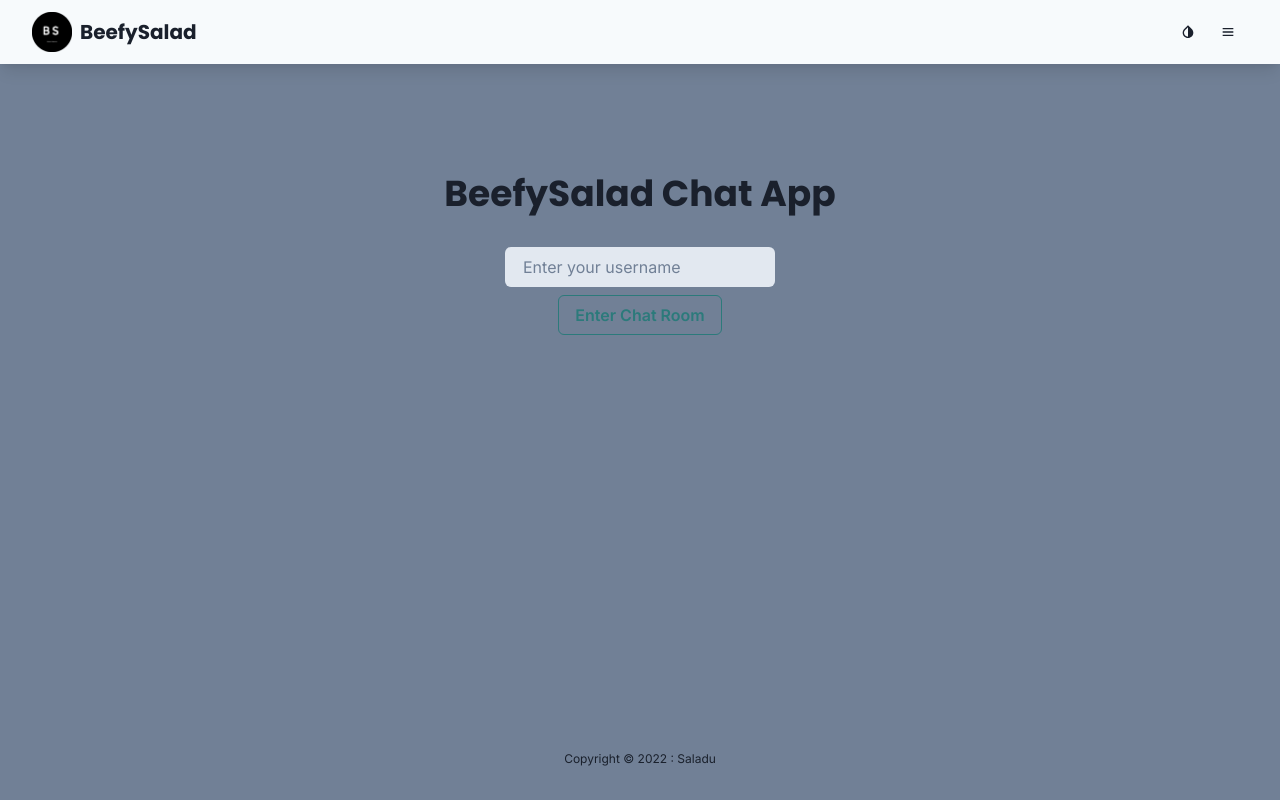
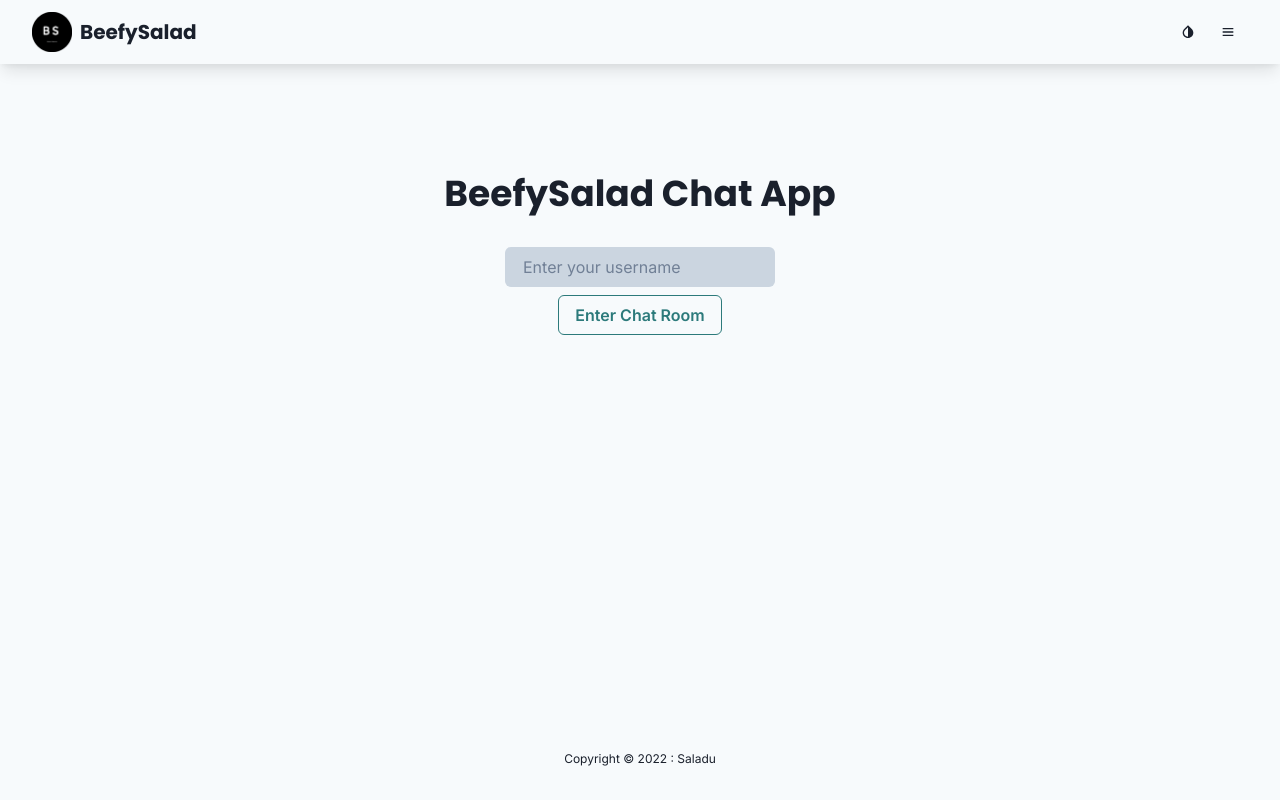
Before and after one commit to beefysalad/nest-react-template, a React (Create React App) app in the folder frontend/: page / in a window 1280 px wide. Built offline with nearby package versions, Linux system fonts and the light colour scheme; no server answers.

Commit message:
feat: change color mode

```diff
--- a/frontend/src/components/Header.tsx
+++ b/frontend/src/components/Header.tsx
@@ -28,7 +28,8 @@ import { useContext } from 'react';
 function Header() {
   const BEEFY_GITHUB_URL = 'https://github.com/beefysalad';
   const { colorMode, toggleColorMode } = useColorMode();
-  const bg = useColorModeValue('gray.50', 'gray.800');
+  const bg = useColorModeValue('gray.50', 'blackAlpha.900');
+  const bg2 = useColorModeValue('gray.50', 'blackAlpha.700');
   const { isOpen, onOpen, onClose } = useDisclosure();
   const { username } = useContext(UsernameContext);
   return (
@@ -41,6 +42,7 @@ function Header() {
         left='0'
         bg={bg}
         boxShadow='lg'
+        outlineColor='red'
       >
         <Flex alignItems='center' px={{ base: '3', md: '5', lg: '8' }} py='3'>
           <Box>
@@ -83,16 +85,16 @@ function Header() {
       <Drawer isOpen={isOpen} placement='left' onClose={onClose}>
         <DrawerOverlay />
         <DrawerContent>
-          <DrawerHeader>
+          <DrawerHeader bg={bg2}>
             <HStack>
               <Image src={logo} h='10' />
               <Heading size='md'>BeefySalad</Heading>
             </HStack>
           </DrawerHeader>
-          <DrawerBody>
+          <DrawerBody bg={bg2}>
             <Heading textAlign='center'>Hi {username}</Heading>
           </DrawerBody>
-          <DrawerFooter>
+          <DrawerFooter bg={bg2}>
             <IconButton
               aria-label='open menu'
               icon={<AiOutlineClose />}
--- a/frontend/src/theme/theme.ts
+++ b/frontend/src/theme/theme.ts
@@ -13,7 +13,7 @@ const theme = extendTheme(config, {
       body: {
         color: mode('gray.800', 'whiteAlpha.900')(props),
         // bg: mode('gray.50', 'gray.800')(props),
-        bg: mode('gray.500', 'gray.800')(props),
+        bg: mode('gray.50', 'blackAlpha.800')(props),
       },
     }),
   },
@@ -31,7 +31,7 @@ const theme = extendTheme(config, {
             _focus: {
               borderColor: 'teal.500',
             },
-            bg: mode('gray.200', 'whiteAlpha.200')(props),
+            bg: mode('gray.300', 'whiteAlpha.100')(props),
           },
         }),
       },
```
